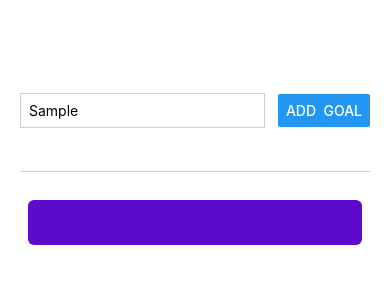
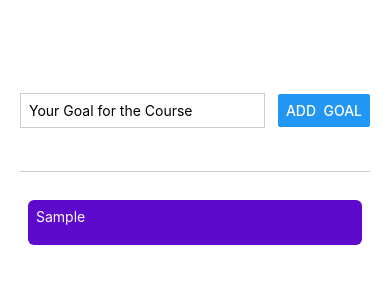
Before and after one commit to YogeshRR/Learn_ReactNative, a React Native app: screen / in a window 390 px wide. Both pictures are taken after typing "Sample" into the empty fields and a click on the button "ADD GOAL". Shown: the top 300 px of the page. Built offline with nearby package versions, Linux system fonts and the light colour scheme.

Commit message:
32 Making Items Deleteable and using ID's

```diff
--- a/App.js
+++ b/App.js
@@ -13,6 +13,11 @@ export default function App() {
       { myText: enteredGoalText, id: Math.random.toString() },
     ]);
   }
+
+  function deleteHandler() {
+    console.log("Delete clicked");
+  }
+
   return (
     <View style={styles.appContainer}>
       <GoalInput onAddGoal={addGoalHandler} />
@@ -20,7 +25,9 @@ export default function App() {
         <FlatList
           data={courseGoals}
           renderItem={(itemData) => {
-            return <GoalItem text={itemData.item.text} />;
+            return (
+              <GoalItem text={itemData.item.myText} onDelete={deleteHandler} />
+            );
           }}
           keyExtractor={(item, index) => {
             return item.id;
--- a/components/GoalInput.js
+++ b/components/GoalInput.js
@@ -7,8 +7,8 @@ function GoalInput(props) {
     setGoalText(enteredText);
   }
   function addGoalHandler() {
-    props.addGoalHandler(enteredGoalText);
-    enteredGoalText("");
+    props.onAddGoal(enteredGoalText);
+    setGoalText("");
   }
   return (
     <View style={styles.textInputContainer}>
@@ -18,7 +18,7 @@ function GoalInput(props) {
         onChangeText={goalInputHandler}
         value={enteredGoalText}
       />
-      <Button title="Add  Goal" onPress={props.onAddGoal} />
+      <Button title="Add  Goal" onPress={addGoalHandler} />
     </View>
   );
 }
--- a/components/GoalItem.js
+++ b/components/GoalItem.js
@@ -1,10 +1,12 @@
-import { StyleSheet, View, Text } from "react-native";
+import { StyleSheet, View, Text, Pressable } from "react-native";
 
-function GoalItem({ text }) {
+function GoalItem(props) {
   return (
-    <View style={styles.goalItem}>
-      <Text style={styles.goalText}>{text} </Text>
-    </View>
+    <Pressable onPress={props.onDelete}>
+      <View style={styles.goalItem}>
+        <Text style={styles.goalText}>{props.text} </Text>
+      </View>
+    </Pressable>
   );
 }
 
```
